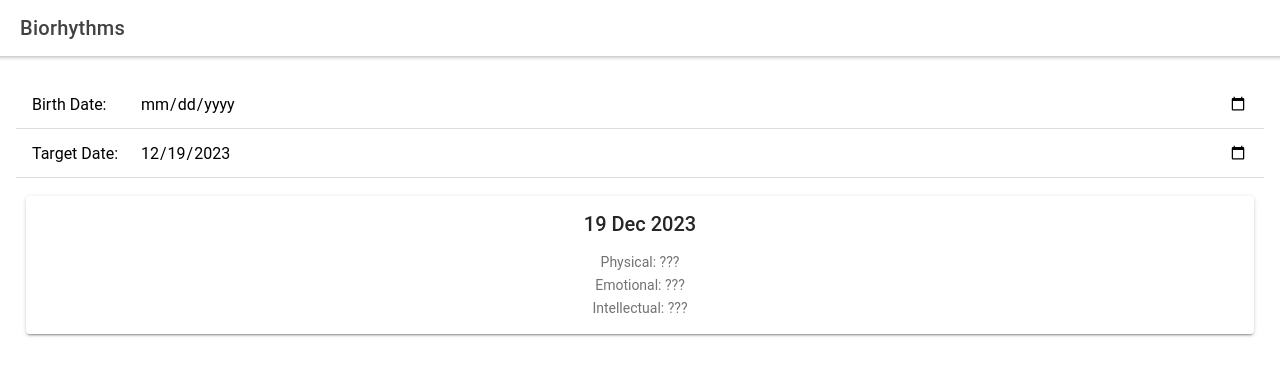
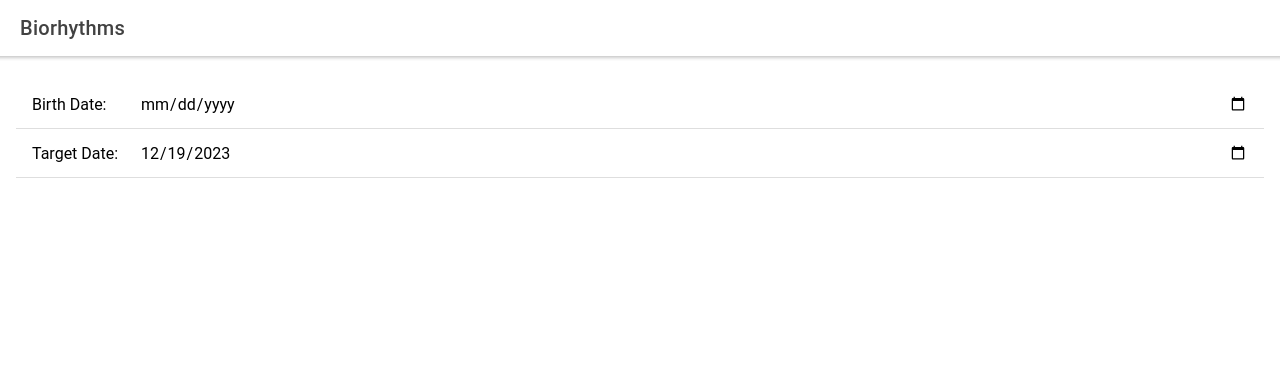
Before and after one commit to carreraprogrammer/ionic-biorythms, a React (Create React App) app: page / in a window 1280 px wide. Shown: the top 376 px of the page. Built offline with nearby package versions, Linux system fonts and the light colour scheme.

Commit message:
Add conditional rendering for BiorhythmCard component

```diff
--- a/src/App.js
+++ b/src/App.js
@@ -18,6 +18,9 @@
         </IonToolbar>
       </IonHeader>
       <IonContent className="ion-padding">
+        {Boolean(birthDate) && (
+          <BiorhythmCard birthDate={birthDate} targetDate={targetDate} />
+        )}
         <IonList>
           <IonItem>
             <IonLabel position="fixed">
@@ -36,7 +39,6 @@
             />
           </IonItem>
         </IonList>
-        <BiorhythmCard targetDate={targetDate} />
       </IonContent>
     </IonApp>
   );
--- a/src/components/BiorhythmCard.js
+++ b/src/components/BiorhythmCard.js
@@ -1,21 +1,25 @@
 import { IonCard, IonCardContent, IonCardHeader, IonCardTitle } from '@ionic/react';
 import dayjs from 'dayjs';
+import { calculateBiorhythms } from '../lib/biorhythms';
 
-const formatDate = (isoString) => {
-  return dayjs(isoString).format('D MMM YYYY');
-};
+function formatDate(isoString) {
+  const day = dayjs(isoString);
+  return day.format('D MMMM YYYY');
+}
 
-function BiorhythmCard({ targetDate }) {
-
+function BiorhythmCard({ birthDate, targetDate }) {
+  const biorhythms = calculateBiorhythms(birthDate, targetDate);
   return (
     <IonCard className="ion-text-center">
       <IonCardHeader>
-        <IonCardTitle>{formatDate(targetDate)}</IonCardTitle>
+        <IonCardTitle>
+          {formatDate(targetDate)}
+        </IonCardTitle>
       </IonCardHeader>
       <IonCardContent>
-        <p>Physical: ???</p>
-        <p>Emotional: ???</p>
-        <p>Intellectual: ???</p>
+        <p>Physical: {biorhythms.physical.toFixed(4)}</p>
+        <p>Emotional: {biorhythms.emotional.toFixed(4)}</p>
+        <p>Intellectual: {biorhythms.intellectual.toFixed(4)}</p>
       </IonCardContent>
     </IonCard>
   );
```
